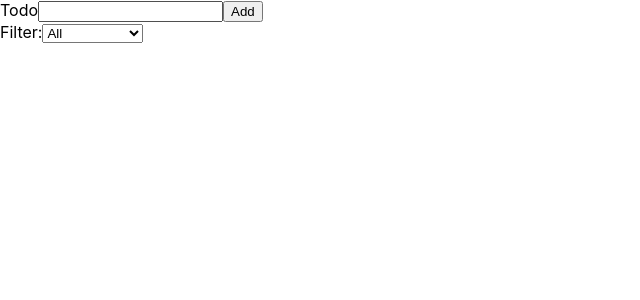
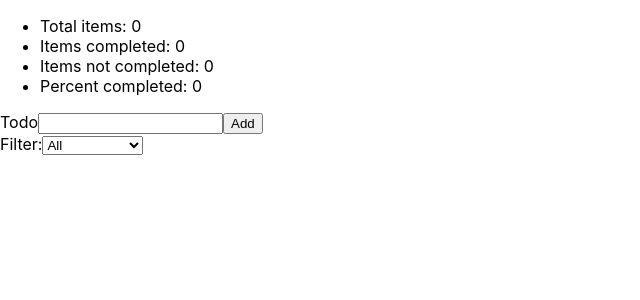
Before and after one commit to ahuth/learn-recoil, a React (Create React App) app: page / in a window 1280 px wide. Shown: the top 300 px of the page, without its empty margins (0-640 px from the left). Built offline with nearby package versions, Linux system fonts and the light colour scheme.

Commit message:
Add stats

```diff
--- a/src/components/TodoList.tsx
+++ b/src/components/TodoList.tsx
@@ -3,6 +3,7 @@ import { useRecoilValue } from 'recoil';
 import TodoItem from './TodoItem';
 import TodoItemCreator from './TodoItemCreator';
 import TodoListFilters from './TodoListFilters';
+import TodoListStats from './TodoListStats';
 import { filteredTodoListState } from '../selectors';
 
 export default function TodoList() {
@@ -10,6 +11,7 @@ export default function TodoList() {
 
   return (
     <div>
+      <TodoListStats />
       <TodoItemCreator />
       <TodoListFilters />
       {todoList.map((todoItem) => (
--- /dev/null
+++ b/src/components/TodoListStats.tsx
@@ -0,0 +1,23 @@
+import React from 'react';
+import { useRecoilValue } from 'recoil';
+import { todoListStatsState } from '../selectors';
+
+export default function TodoListStats() {
+  const {
+    totalNum,
+    totalCompletedNum,
+    totalUncompletedNum,
+    percentCompleted,
+  } = useRecoilValue(todoListStatsState);
+
+  const formattedPercentComplete = Math.round(percentCompleted * 100);
+
+  return (
+    <ul>
+      <li>Total items: {totalNum}</li>
+      <li>Items completed: {totalCompletedNum}</li>
+      <li>Items not completed: {totalUncompletedNum}</li>
+      <li>Percent completed: {formattedPercentComplete}</li>
+    </ul>
+  );
+}
--- a/src/selectors.ts
+++ b/src/selectors.ts
@@ -17,3 +17,21 @@ export const filteredTodoListState = selector({
     }
   },
 });
+
+export const todoListStatsState = selector({
+  key: 'todoListStatsState',
+  get({ get }) {
+    const todoList = get(filteredTodoListState);
+    const totalNum = todoList.length;
+    const totalCompletedNum = todoList.filter(item => item.isComplete).length;
+    const totalUncompletedNum = totalNum - totalCompletedNum;
+    const percentCompleted = totalNum === 0 ? 0 : totalCompletedNum / totalNum;
+
+    return {
+      totalNum,
+      totalCompletedNum,
+      totalUncompletedNum,
+      percentCompleted,
+    };
+  },
+});
```
